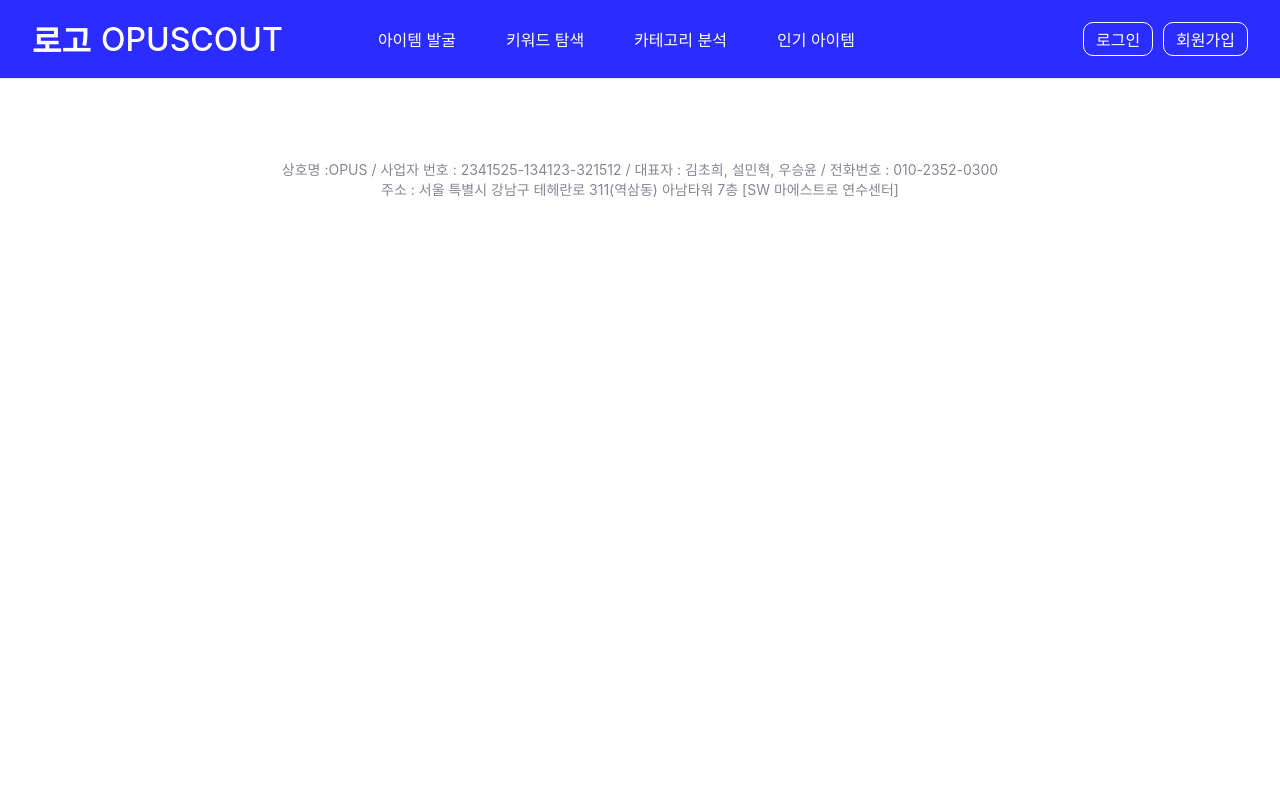
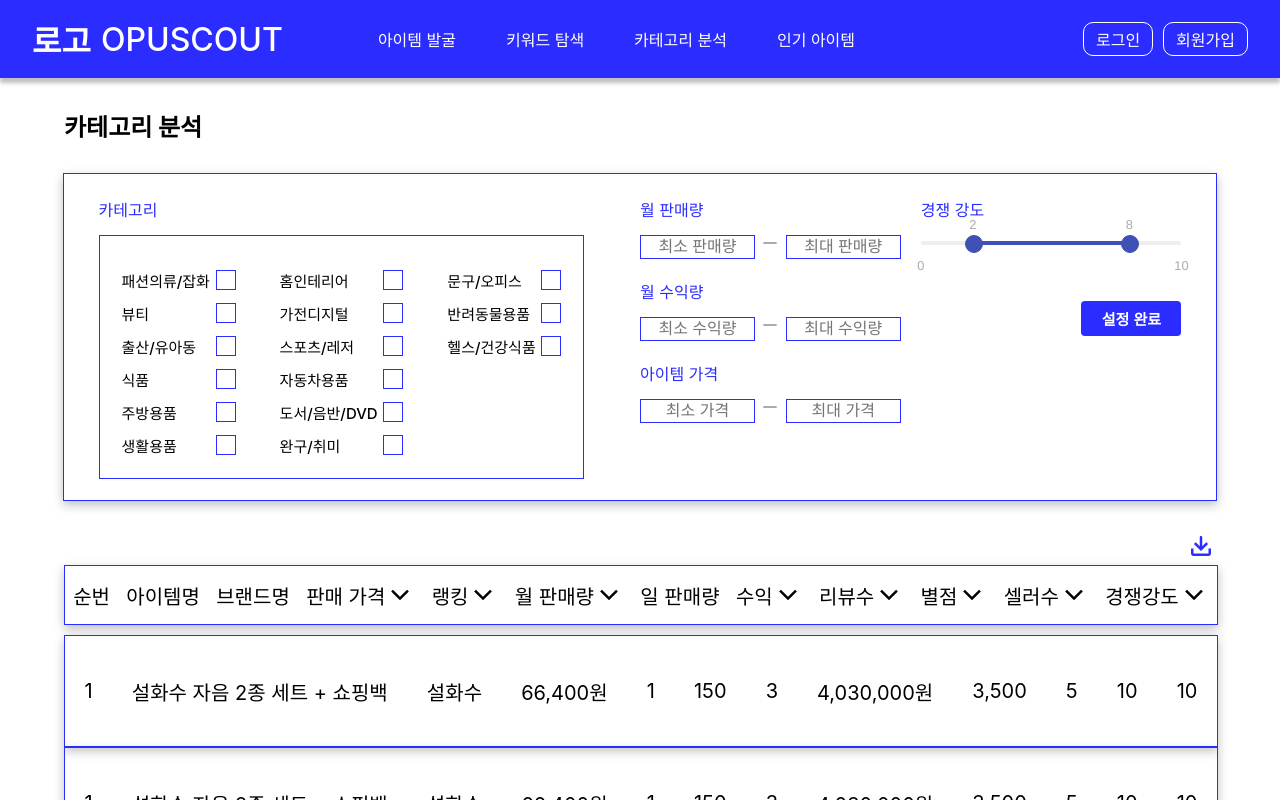
Before and after one commit to choheeis/OPUSCOUT_WEB, a React (Create React App) app in the folder opuscout/: page /category in a window 1280 px wide. Shown: the top 800 px of the page. Built offline with nearby package versions, Linux system fonts and the light colour scheme.

Commit message:
Refactor Codes : 카테고리 페이지를 키워드로 코딩한 것 수정

```diff
--- a/opuscout/src/App.js
+++ b/opuscout/src/App.js
@@ -11,7 +11,6 @@ import Item from './containers/Item';
 import { MainProvider } from './provider/MainProvider';
 import Footer from './components/common/Footer';
 import Category from './containers/Category';
-import Keyword from './containers/Keyword';
 
 class App extends Component {
 
@@ -23,7 +22,7 @@ class App extends Component {
 
           <Route path="/" component={Home} exact />
           <Route path="/item" component={Item} exact />
-          <Route path="/keyword" component={Keyword} exact/>
+          <Route path="/category" component={Category} exact/>
           <Route path="/hot" component={Hot} exact/>
 
           {/* <Route path="/keyword" component={Keyword} exact/>
--- a/opuscout/src/components/item/ItemRightFilter.js
+++ b/opuscout/src/components/item/ItemRightFilter.js
@@ -112,7 +112,7 @@ function ItemRightFilter() {
     const rightItemDispatch = useRightItemDispatch();
     const onChange = (e) => {
         rightItemDispatch({
-            type: 'INPUT_CHANGE',
+            type: 'ITEM_INPUT_CHANGE',
             id: e.target.id,
             value: e.target.value
         })
--- a/opuscout/src/components/keyword/KeywordRightItem.js
+++ b/opuscout/src/components/keyword/CategoryRightItem.js
@@ -4,8 +4,9 @@ import styled from 'styled-components';
 import { CgBorderStyleSolid } from "react-icons/cg";
 import InputRange from 'react-input-range';
 import 'react-input-range/lib/css/index.css';
+import { useCategoryState, useRightItemDispatch } from '../../provider/MainProvider';
 
-const KeywordRightFilterStyle = styled.div`
+const CategoryRightFilterStyle = styled.div`
     display: flex;
     width: 50%;
     height: 100%;
@@ -88,7 +89,8 @@ const InputBoxStyle = styled.input`
 `;
 
 // input range : https://www.npmjs.com/package/react-input-range
-function KeywordRightItem() {
+function CategoryRightItem() {
+    const categoryState = useCategoryState();
     const [opportunityState, setOpportunityState] = useState({
         value: {
             min: 2,
@@ -96,28 +98,52 @@ function KeywordRightItem() {
         }
     });
 
+    const onComplete = () => {
+        const checkedIndex = [];
+        categoryState.map( section =>
+            section.map( category =>{
+                if(category.check === true) {
+                    checkedIndex.push(category.id);
+                }
+            })
+        );
+        console.log(checkedIndex);
+        // 경쟁강도는 여기서 바로 opportunityState.value.min 이런식으로 사용하면 됨
+        alert("선택된 키워드에서 카테고리 id 번호 : " + checkedIndex);
+        alert("선택된 경쟁 강도 : " + opportunityState.value.min);
+    }
+
+    const rightItemDispatch = useRightItemDispatch();
+    const onChange = (e) => {
+        rightItemDispatch({
+            type: 'CATEGORY_INPUT_CHANGE',
+            id: e.target.id,
+            value: e.target.value
+        })
+    }
+
     return (
-        <KeywordRightFilterStyle>
+        <CategoryRightFilterStyle>
             <div className="divide-left">
                 <div className="max-min-name">월 판매량</div>
                 <div className="box">
-                    <InputBoxStyle id="1" placeholder="최소 판매량"></InputBoxStyle>
+                    <InputBoxStyle id="1" onChange={onChange} placeholder="최소 판매량"></InputBoxStyle>
                     <div className="divide-center"><CgBorderStyleSolid /></div>
-                    <InputBoxStyle id="2" placeholder="최대 판매량"></InputBoxStyle>
+                    <InputBoxStyle id="2" onChange={onChange} placeholder="최대 판매량"></InputBoxStyle>
                 </div>
 
                 <div className="max-min-name">월 수익량</div>
                 <div className="box">
-                    <InputBoxStyle id="3" placeholder="최소 수익량"></InputBoxStyle>
+                    <InputBoxStyle id="3" onChange={onChange} placeholder="최소 수익량"></InputBoxStyle>
                     <div className="divide-center"><CgBorderStyleSolid /></div>
-                    <InputBoxStyle id="4" placeholder="최대 수익량"></InputBoxStyle>
+                    <InputBoxStyle id="4" onChange={onChange} placeholder="최대 수익량"></InputBoxStyle>
                 </div>
 
                 <div className="max-min-name">아이템 가격</div>
                 <div className="box">
-                    <InputBoxStyle id="5" placeholder="최소 가격"></InputBoxStyle>
+                    <InputBoxStyle id="5" onChange={onChange} placeholder="최소 가격"></InputBoxStyle>
                     <div className="divide-center"><CgBorderStyleSolid /></div>
-                    <InputBoxStyle id="6" placeholder="최대 가격"></InputBoxStyle>
+                    <InputBoxStyle id="6" onChange={onChange} placeholder="최대 가격"></InputBoxStyle>
                 </div>
             </div>
             <div className="divide-right">
@@ -125,10 +151,10 @@ function KeywordRightItem() {
                 <div className="box">
                     <InputRange minValue={0} maxValue={10} value={opportunityState.value} onChange={value => setOpportunityState({value})}></InputRange>
                 </div>
-                <CompleteButtonStyle >설정 완료</CompleteButtonStyle>
+                <CompleteButtonStyle onClick={onComplete}>설정 완료</CompleteButtonStyle>
             </div>
-        </KeywordRightFilterStyle>
+        </CategoryRightFilterStyle>
     )
 }
 
-export default KeywordRightItem;
+export default CategoryRightItem;
--- a/opuscout/src/components/keyword/KeywordFilter.js
+++ b/opuscout/src/components/keyword/KeywordFilter.js
@@ -1,7 +1,7 @@
 import React from 'react';
 import styled from 'styled-components';
 import CategoryFilter from '../common/CategoryFilter';
-import KeywordRightItem from './KeywordRightItem';
+import KeywordRightItem from './CategoryRightItem';
 
 const FilterBaseLayoutStyle = styled.div`
     .page-title {
--- a/opuscout/src/containers/Category.js
+++ b/opuscout/src/containers/Category.js
@@ -1,10 +1,12 @@
-import React from 'react';
+import React, { useEffect } from 'react';
 import styled from 'styled-components';
 import ListTitleBar from '../components/item/ItemListTitleBar'
 import { CgSoftwareDownload } from "react-icons/cg";
 import ListBar from '../components/common/ListBar';
 import Footer from '../components/common/Footer';
 import KeywordFilter from '../components/keyword/KeywordFilter';
+import { useRightItemDispatch, useCategoryDispatch } from '../provider/MainProvider';
+
 
 const FilterSection = styled.div`
     width: 100%;
@@ -27,6 +29,13 @@ const ListSection = styled.div`
 `;
 
 const Category = () => {
+    const categoryDispatch = useCategoryDispatch();
+    useEffect(() => {
+        categoryDispatch({
+            type: 'RESET'
+        })
+    }, [])
+
     return (
         <>
             <FilterSection>
@@ -49,6 +58,7 @@ const Category = () => {
                 <ListBar index="1" name="설화수 자음 2종 세트 + 쇼핑백" brand="설화수" price="66,400원" ranking="1" month_sales="150" day_sales="3" revenue="4,030,000원" review="3,500" star="5" seller="10" opportunity="10"></ListBar>
                 {/* TODO: 여기다가 페이지 번호 뷰 넣어야함 */}
             </ListSection>
+            <Footer></Footer>
         </>
     );
 }
--- a/opuscout/src/containers/Keyword.js
+++ b/opuscout/src/containers/HavetoKey.js
@@ -1,12 +1,10 @@
-import React, { useEffect } from 'react';
+import React from 'react';
 import styled from 'styled-components';
 import ListTitleBar from '../components/item/ItemListTitleBar'
 import { CgSoftwareDownload } from "react-icons/cg";
 import ListBar from '../components/common/ListBar';
 import Footer from '../components/common/Footer';
 import KeywordFilter from '../components/keyword/KeywordFilter';
-import { useRightItemDispatch, useCategoryDispatch } from '../provider/MainProvider';
-
 
 const FilterSection = styled.div`
     width: 100%;
@@ -28,19 +26,12 @@ const ListSection = styled.div`
     }
 `;
 
-const Keyword = () => {
-    const categoryDispatch = useCategoryDispatch();
-    useEffect(() => {
-        categoryDispatch({
-            type: 'RESET'
-        })
-    }, [])
-
+const Category = () => {
     return (
         <>
             <FilterSection>
                 <KeywordFilter>
-                    키워드 탐색
+                    카테고리 분석
                 </KeywordFilter>
             </FilterSection>
             <ListSection>
@@ -58,9 +49,8 @@ const Keyword = () => {
                 <ListBar index="1" name="설화수 자음 2종 세트 + 쇼핑백" brand="설화수" price="66,400원" ranking="1" month_sales="150" day_sales="3" revenue="4,030,000원" review="3,500" star="5" seller="10" opportunity="10"></ListBar>
                 {/* TODO: 여기다가 페이지 번호 뷰 넣어야함 */}
             </ListSection>
-            <Footer></Footer>
         </>
     );
 }
 
-export default Keyword;
+export default Category;
--- a/opuscout/src/provider/MainProvider.js
+++ b/opuscout/src/provider/MainProvider.js
@@ -110,6 +110,8 @@ const initRightFilterValue = {
         mustKeword: ''
     },
     category: {
+        minSales: 0,
+        maxSales: 0,
         minPrice: 0,
         maxPrice: 0,
         minRevenue: 0,
@@ -145,11 +147,10 @@ function CategoryCheckReducer(state, action) {
     }
 }
 
-/* 카테고리 제외한 필터 상태값 업데이트 리듀서 */
+/* 오른쪽 필터 상태값 업데이트 리듀서 */
 function RightItemReducer(state, action) {
     switch (action.type) {
-        // input 박스 onChange될 때 입력된 값 상태 업데이트 액션
-        case 'INPUT_CHANGE' :
+        case 'ITEM_INPUT_CHANGE' :
             if (action.id === "1") {
                 state.item.minSales = action.value;
             }
@@ -179,6 +180,26 @@ function RightItemReducer(state, action) {
             }
             if (action.id === "8") {
                 state.item.maxInvest = action.value;
+            }
+            return state;
+        case 'CATEGORY_INPUT_CHANGE' :
+            if (action.id === "1") {
+                state.keyword.minSales = action.value;
+            }
+            if (action.id === "2") {
+                state.keyword.maxSales = action.value;
+            }
+            if (action.id === "3") {
+                state.keyword.minRevenue = action.value;
+            }
+            if (action.id === "4") {
+                state.keyword.maxRevenue = action.value;
+            }
+            if (action.id === "5") {
+                state.keyword.minPrice = action.value;
+            }
+            if (action.id === "6") {
+                state.keyword.maxPrice = action.value;
             }
             return state;
         default:
@@ -211,10 +232,8 @@ function MainProvider({ children }) {
 
 function useCategoryState() {
     const context = useContext(CategoryStateContext);
-    console.log('useCategory');
-    console.log(context);
-    // 예외처리
     if(!context) {
+        // 예외 처리
         throw new Error('Cannot find MainProvider');
     }
     return context;
@@ -222,7 +241,6 @@ function useCategoryState() {
 
 function useCategoryDispatch() {
     const context = useContext(CategoryDispatchContext);
-    // 예외처리
     if(!context) {
         throw new Error('Cannot find MainProvider');
     }
@@ -231,7 +249,6 @@ function useCategoryDispatch() {
 
 function useRightItemState() {
     const context = useContext(RightItemStateContext);
-    // 예외처리
     if(!context) {
         throw new Error('Cannot find MainProvider');
     }
@@ -240,7 +257,6 @@ function useRightItemState() {
 
 function useRightItemDispatch() {
     const context = useContext(RightItemDispatchContext);
-    // 예외처리
     if(!context) {
         throw new Error('Cannot find MainProvider');
     }
```
